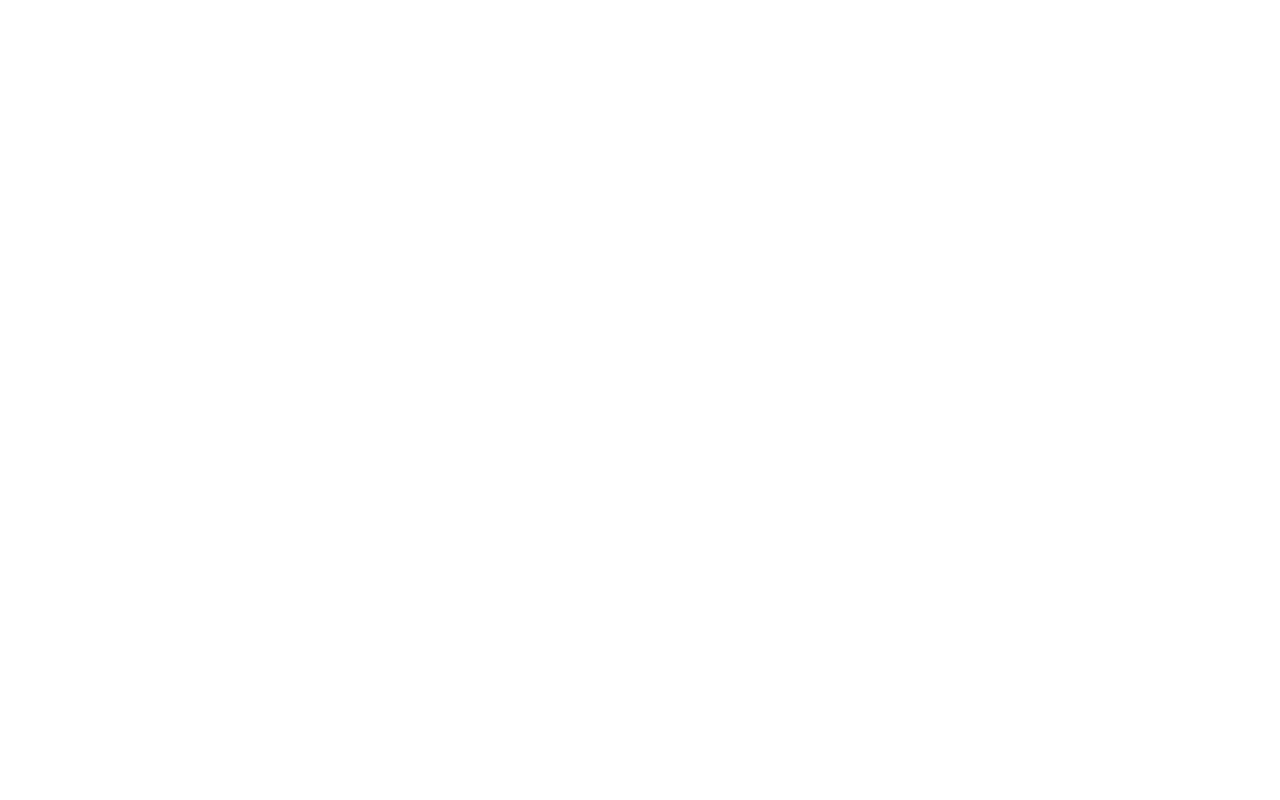
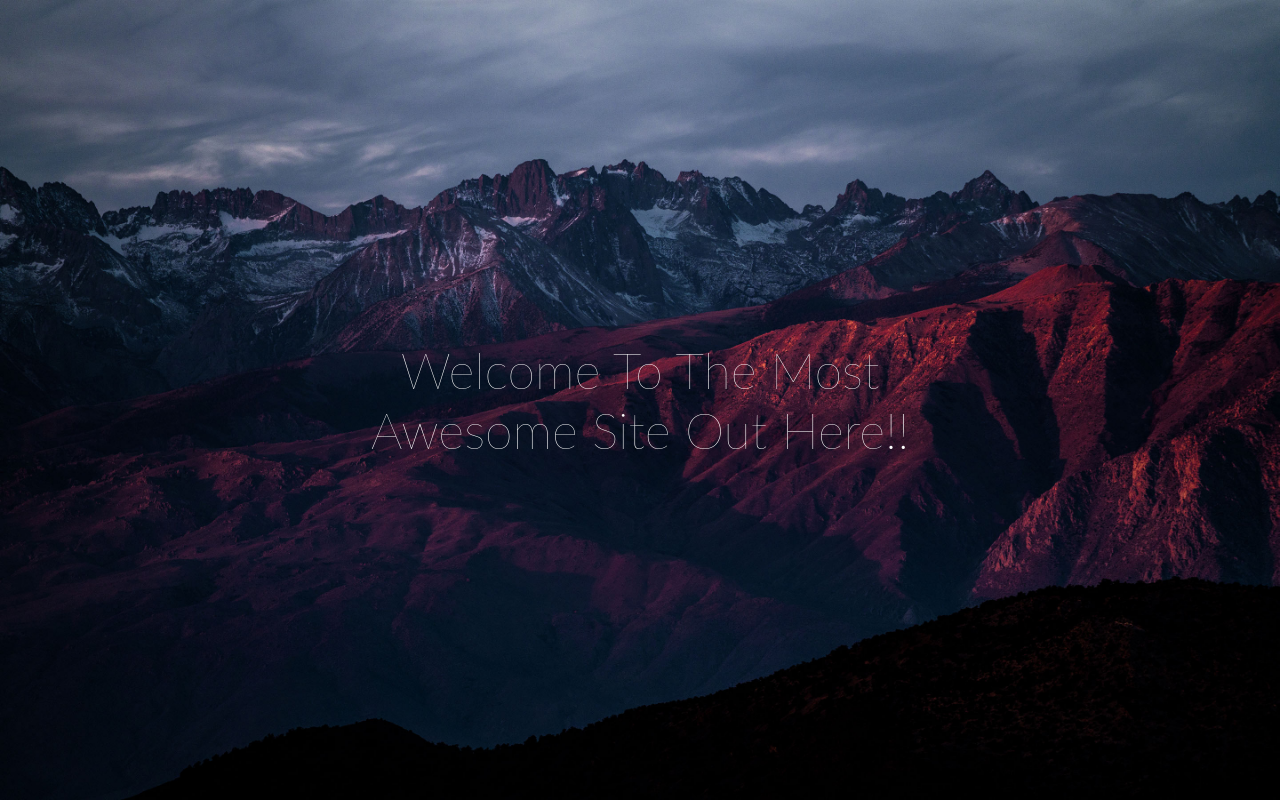
Before and after one commit to muirurikin/webs, a plain HTML site: page index.html in a window 1280 px wide. Drawn offline with Linux system fonts and the light colour scheme.

Commit message:
Add Header

```diff
--- a/index.html
+++ b/index.html
@@ -5,10 +5,16 @@
   <meta name="viewport" content="width=device-width, initial-scale=1, shrink-to-fit=no">
   <meta http-equiv="X-UA-Compatible" content="ie=edge">
   <link rel="stylesheet" href="css/bootstrap.min.css">
+  <link rel="stylesheet" href="css/style.css">
   <title>Webs</title>
 </head>
 <body>
-
+  <header>
+    <nav></nav>
+    <div class="container-fluid back">
+      <h1>Welcome To The Most Awesome Site Out Here!!</h1>
+    </div>
+  </header>
   <script type="text/javascript" src="js/jquery.min.js"></script>
   <script type="text/javascript" src="js/bootstrap.bundle.min.js"></script>
   <script type="text/javascript" src="js/bootstrap.min.js"></script>
```
